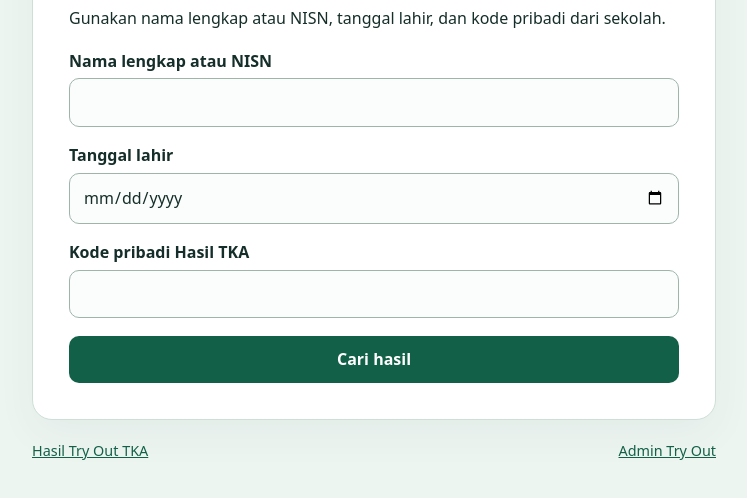
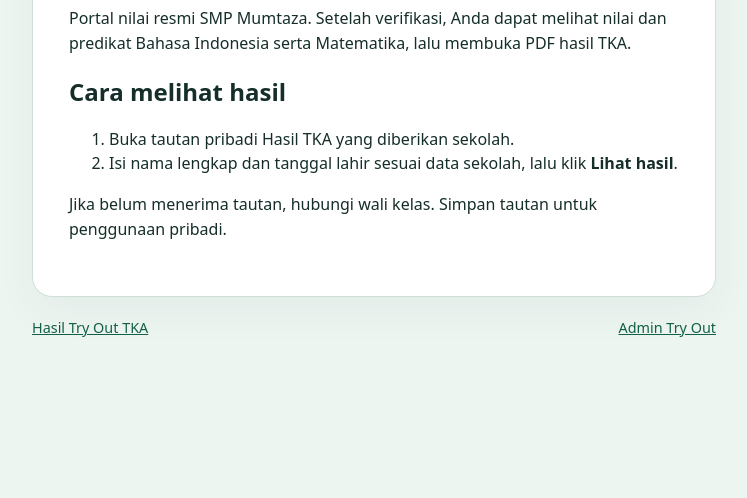
Before and after one commit to smpmumtaza/Hasil-TKA-Mumtaza, a plain HTML site: page docs/index.html in a window 1280 px wide. Shown: the part 200-698 px from the top of the page, without its empty margins (266-1013 px from the left). Drawn offline with nearby package versions, Linux system fonts and the light colour scheme.

Commit message:
Simplify official result access to student name and birth date

```diff
--- a/docs/index.html
+++ b/docs/index.html
@@ -40,15 +40,22 @@ a { color:#126047 }
 <header><img src="./images/logo.png" alt="">SMP Mumtaza Islamic School</header>
 <section>
 <h1>Hasil TKA</h1>
-<p>Gunakan nama lengkap atau NISN, tanggal lahir, dan kode pribadi dari sekolah.</p>
-<form id="lookup">
-<label for="identity">Nama lengkap atau NISN</label>
+<p>Portal nilai resmi SMP Mumtaza. Setelah verifikasi, Anda dapat melihat nilai dan predikat Bahasa Indonesia serta Matematika, lalu membuka PDF hasil TKA.</p>
+<div id="guide" hidden>
+  <h2>Cara melihat hasil</h2>
+  <ol>
+    <li>Buka tautan pribadi Hasil TKA yang diberikan sekolah.</li>
+    <li>Isi nama lengkap dan tanggal lahir sesuai data sekolah, lalu klik <strong>Lihat hasil</strong>.</li>
+  </ol>
+  <p>Jika belum menerima tautan, hubungi wali kelas. Simpan tautan untuk penggunaan pribadi.</p>
+</div>
+<form id="lookup" hidden>
+<label for="identity">Nama lengkap siswa</label>
 <input id="identity" maxlength="200" autocomplete="off" required>
-<label for="birth">Tanggal lahir</label>
-<input id="birth" type="date" autocomplete="off" required>
-<label for="code">Kode pribadi Hasil TKA</label>
-<input id="code" type="password" minlength="32" maxlength="32" pattern="[A-Fa-f0-9]{32}" autocomplete="off" required>
-<button>Cari hasil</button>
+<label for="birth">Tanggal lahir siswa</label>
+<input id="birth" type="date" autocomplete="off" aria-describedby="birth-help" required>
+<p id="birth-help">Gunakan tanggal lahir yang tercatat di sekolah.</p>
+<button>Lihat hasil</button>
 <p class="status" id="lookup-status" role="status"></p>
 </form>
 <div id="result" hidden>
@@ -73,6 +80,7 @@ document.addEventListener('DOMContentLoaded', () => {
     auth: { persistSession: false, detectSessionInUrl: false }
   });
   const number = new Intl.NumberFormat('id-ID', { maximumFractionDigits: 2 });
+  let access = '';
   let verified = null;
   let revision = 0;
 
@@ -88,7 +96,19 @@ document.addEventListener('DOMContentLoaded', () => {
     el('lookup-status').textContent = '';
   }
 
-  for (const id of ['identity', 'birth', 'code']) el(id).addEventListener('input', clearResult);
+  function showAccess() {
+    clearResult();
+    el('lookup').reset();
+    const value = new URLSearchParams(location.hash.slice(1)).get('akses') || '';
+    access = /^[a-f0-9]{32}$/.test(value) ? value : '';
+    el('guide').hidden = Boolean(access);
+    el('lookup').hidden = !access;
+  }
+
+  for (const id of ['identity', 'birth']) el(id).addEventListener('input', clearResult);
+  addEventListener('hashchange', showAccess);
+  addEventListener('pageshow', showAccess);
+  showAccess();
   addEventListener('pagehide', () => { clearResult(); el('lookup').reset(); });
 
   el('lookup').addEventListener('submit', async event => {
@@ -99,14 +119,9 @@ document.addEventListener('DOMContentLoaded', () => {
     const button = el('lookup').querySelector('button');
     status.textContent = 'Memeriksa hasil…';
     button.disabled = true;
-    const criteria = {
-      p_identity: el('identity').value.trim(),
-      p_birth: el('birth').value,
-      p_code: el('code').value.toLowerCase(),
-    };
-    el('code').value = '';
+    const criteria = { p_identity: el('identity').value.trim(), p_birth: el('birth').value, p_code: access };
     try {
-      if (!db) throw Error();
+      if (!db || !access) throw Error();
       const { data, error } = await db.rpc('find_tka_official', criteria);
       if (current !== revision) return;
       if (error) {
@@ -114,7 +129,7 @@ document.addEventListener('DOMContentLoaded', () => {
         return;
       }
       if (!data?.length) {
-        status.textContent = 'Hasil tidak ditemukan. Periksa kembali data dan kode pribadi.';
+        status.textContent = 'Hasil tidak ditemukan. Periksa nama lengkap, tanggal lahir, dan tautan dari sekolah.';
         return;
       }
       const row = data[0];
```
